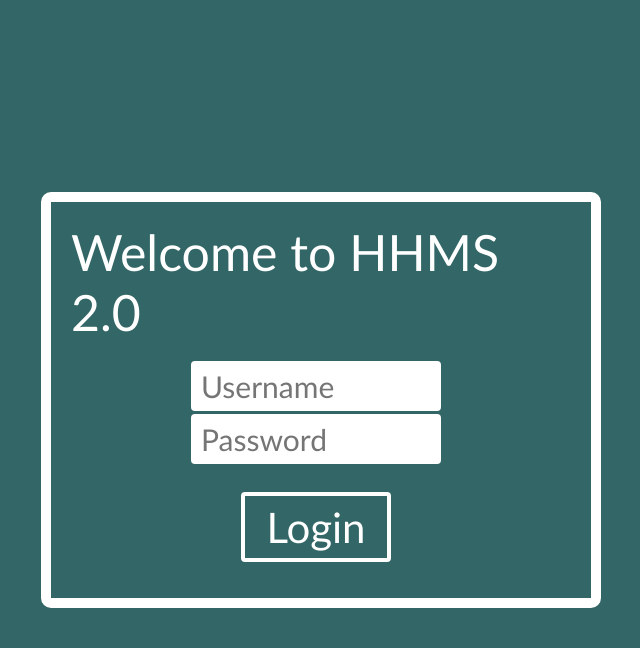
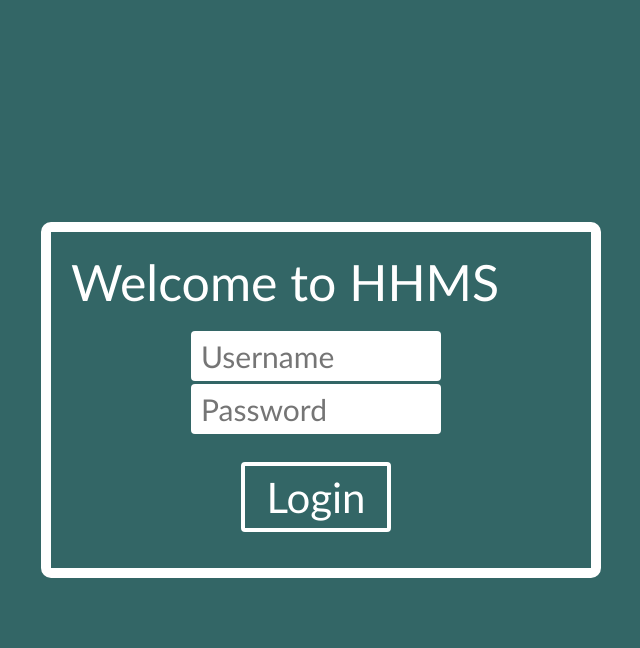
Before and after one commit to Vedaad-Shakib/HHMS, a Django app: page / in a window 1280 px wide. Shown: the top 648 px of the page, without its empty margins (319-959 px from the left). Run offline with Django 3.2, Linux system fonts and the light colour scheme.

Commit message:
Removed more 2.0s

```diff
--- a/templates/login.html
+++ b/templates/login.html
@@ -1,6 +1,6 @@
 <html>
     <head>
-	<title> HHMS 2.0 </title>
+	<title> HHMS </title>
 	<link rel="stylesheet" type="text/css" href="/media/css/normalize.css">
 	<link rel="stylesheet" type="text/css" href="/media/css/style.css">
 	<link rel="stylesheet" type="text/css" href="/media/css/login.css">
@@ -16,7 +16,7 @@
 	    </div>
 	{% else %}
        	    <div class="centered" id="content-box">
-		<span id="welcome-text">Welcome to HHMS 2.0</span><br><br>
+		<span id="welcome-text">Welcome to HHMS</span><br><br>
 		<form id="form" method="post" action="/weekly/" novalidate> {% csrf_token %}
 		    <input class="input-field" type="text" name="username" placeholder="Username"><br>
 		    <input class="input-field" type="password" name="password" placeholder="Password"><br>
--- a/templates/studentPageDaily.html
+++ b/templates/studentPageDaily.html
@@ -13,7 +13,7 @@
     </head>
     <body class="daily-view">
 	<div id="header"><img id="logo" src="media/img/logo.gif">
-	    Harker Homework Management System 2.0
+	    Harker Homework Management System
 	    <span id="account-info">Hi, {{ name }}! <br> Not you? <a href="/">Logout</a></span>
 	</div>
 	<div class="centered-horizontal" id="assignment-head">
--- a/templates/studentPageWeekly.html
+++ b/templates/studentPageWeekly.html
@@ -13,7 +13,7 @@
     </head>
     <body class="weekly-view">
 	<div id="header"><img id="logo" src="media/img/logo.gif">
-	    Harker Homework Management System 2.0
+	    Harker Homework Management System
 	    <span id="account-info">Hi, {{ name }}! <br> Not you? <a href="/">Logout</a></span>
 	</div>
 	<div class="assignment-head-wrapper"></div>
```
